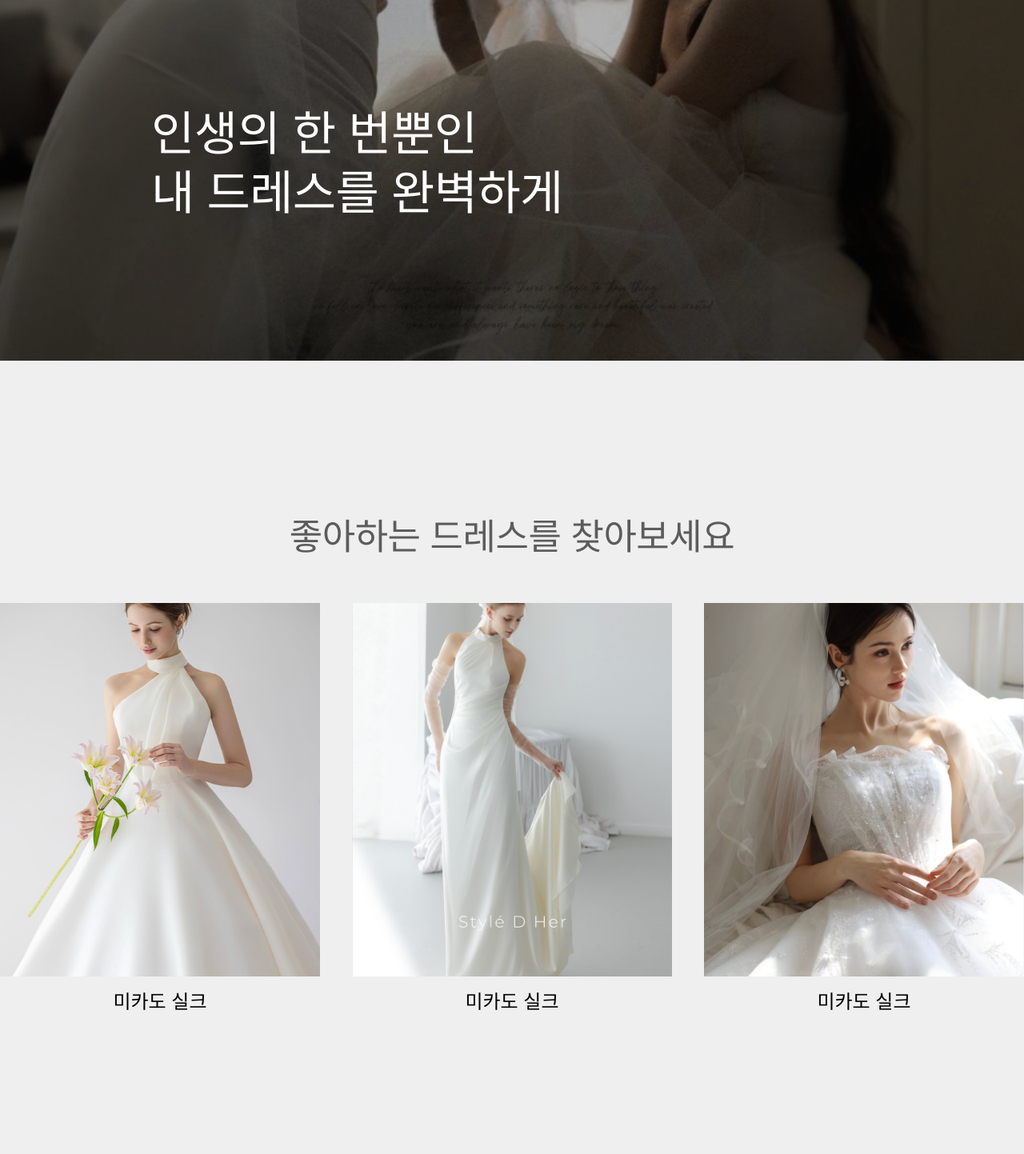
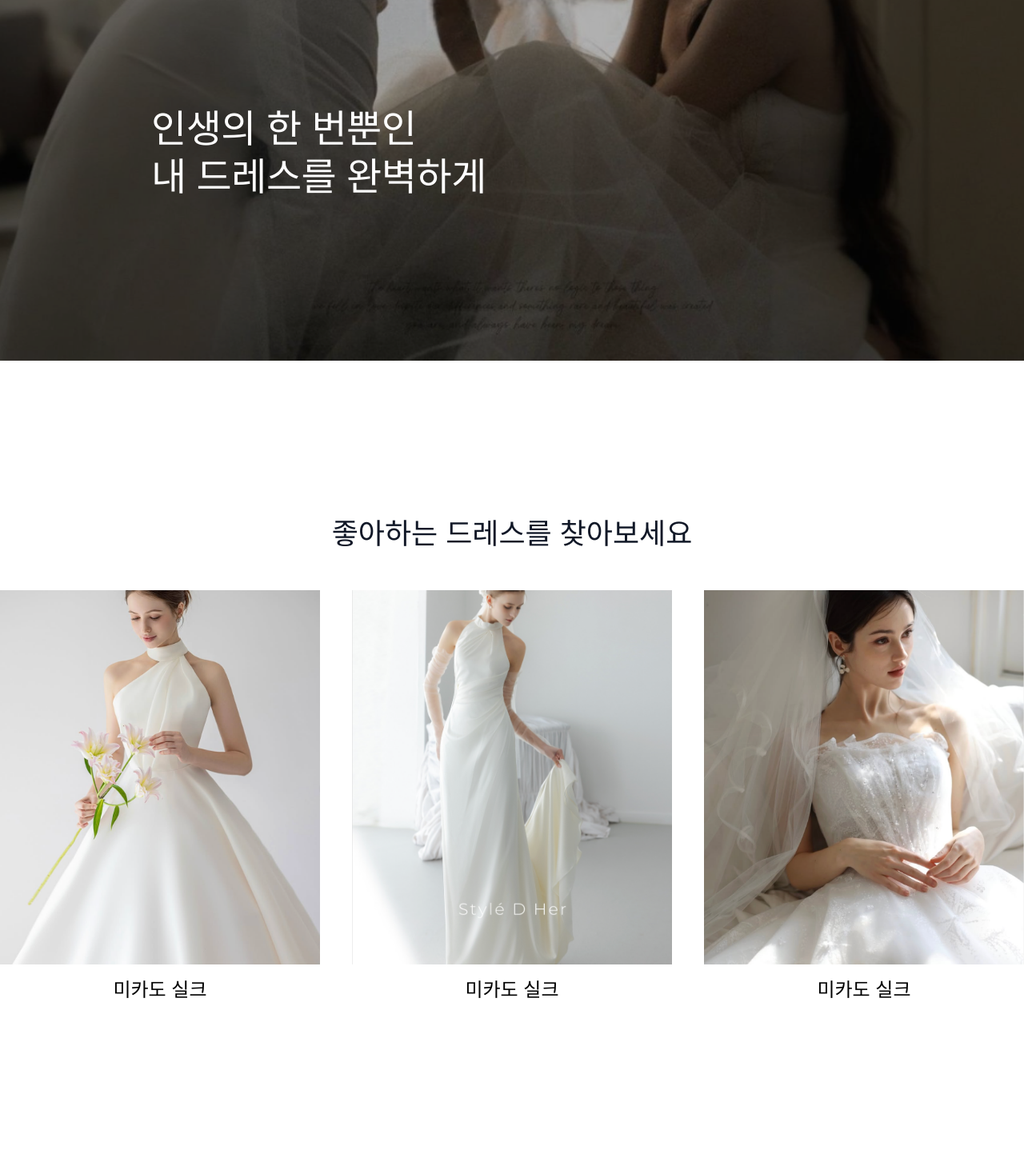
Before and after one commit to MARRYDRESS/MARRID_FRONT, a Next.js app: page / in a window 1280 px wide. Shown: the part 360-1803 px from the top of the page at 80% size. Built offline with nearby package versions, Linux system fonts and the light colour scheme.

Commit message:
feat :: 슬라이드 버튼 슬롯

```diff
--- a/src/app/page.tsx
+++ b/src/app/page.tsx
@@ -44,7 +44,7 @@ export default function Home() {
 
 const Main = styled.main`
   min-height: 100vh;
-  background: #efefef;
+  background: ${color.white};
   color: #18181b;
 `;
 
@@ -73,9 +73,8 @@ const HeroTitle = styled.h1`
   position: absolute;
   left: 189px;
   top: 492px;
-  color: #fff;
-  font-size: 59px;
-  font-weight: 300;
+  color: ${color.white};
+  font-size: ${font["title-lg"]};
   line-height: 1.25;
   letter-spacing: -0.01em;
 `;
--- a/src/components/common/selectComponent.tsx
+++ b/src/components/common/selectComponent.tsx
@@ -1,6 +1,7 @@
 import styled from "styled-components";
 import font from "@/src/style/font";
 import color from "@/src/style/color";
+import SlideButton from "@/src/components/common/slideBtn";
 
 type SelectSectionProps = {
   id?: string;
@@ -22,6 +23,8 @@ export default function SelectComponent({ id, title, images }: SelectSectionProp
           </Card>
         ))}
       </Grid>
+      <SlideButton direction="left" variant="light" />
+      <SlideButton direction="right" variant="light" />
     </Section>
   );
 }
@@ -35,10 +38,8 @@ const Section = styled.section`
 const Title = styled.h2`
   padding: 48px 0;
   text-align: center;
-  font-size: 45px;
-  font-weight: 300;
-  letter-spacing: -0.01em;
-  color: #5c5c5c;
+  font-size: ${font["title-md"]};
+  color: ${color.gray900};
 `;
 
 const Grid = styled.div`
--- a/src/components/common/slideBtn.tsx
+++ b/src/components/common/slideBtn.tsx
@@ -5,6 +5,7 @@ import styled from "styled-components";
 type Props = {
   direction: "left" | "right";
   variant: "light" | "dark";
+  disabled?: boolean;
   onClick?: () => void;
 };
 
@@ -13,7 +14,7 @@ const ICON_SRC = {
   dark: { left: "/icon/blackBack.svg", right: "/icon/blackFront.svg" },
 } as const;
 
-export default function SlideButton({ direction, variant, onClick }: Props) {
+export default function SlideButton({ direction, variant, disabled, onClick }: Props) {
   function ArrowLeft() {
     const isLight = variant === "light";
     return (
@@ -44,15 +45,18 @@ export default function SlideButton({ direction, variant, onClick }: Props) {
     <Button
       type="button"
       $variant={variant}
-      onClick={onClick}
+      $disabled={Boolean(disabled)}
+      disabled={disabled}
+      onClick={disabled ? undefined : onClick}
       aria-label={direction === "left" ? "이전" : "다음"}
+      aria-disabled={disabled}
     >
       {direction === "left" ? <ArrowLeft /> : <ArrowRight />}
     </Button>
   );
 }
 
-const Button = styled.button<{ $variant: Props["variant"] }>`
+const Button = styled.button<{ $variant: Props["variant"]; $disabled: boolean }>`
   box-sizing: border-box;
   width: 52px;
   height: 52px;
@@ -63,12 +67,13 @@ const Button = styled.button<{ $variant: Props["variant"] }>`
   border-radius: 100px;
   border: 1px solid ${({ $variant }) => ($variant === "light" ? "#ffffff" : "#111827")};
   background: transparent;
-  cursor: pointer;
+  cursor: ${({ $disabled }) => ($disabled ? "default" : "pointer")};
   flex-shrink: 0;
   transition: opacity 0.25s ease;
   overflow: hidden;
+  opacity: ${({ $disabled }) => ($disabled ? 0.2 : 1)};
 
-  &:hover {
+  &:hover:not(:disabled) {
     opacity: 0.88;
   }
 
--- a/src/components/layout/header.tsx
+++ b/src/components/layout/header.tsx
@@ -2,6 +2,7 @@
 
 import Link from "next/link";
 import styled from "styled-components";
+import color from "@/src/style/color";
 
 const navItems = [
   { label: "아바타 만들기", href: "#top" },
@@ -48,7 +49,7 @@ const HoverTrigger = styled.div`
 const HeaderBar = styled.header`
   transform: translateY(-100%);
   border-bottom: 1px solid #cfcfcf;
-  background: rgba(239, 239, 239, 0.95);
+  background: ${color.white};
   transition: transform 0.45s ease;
   backdrop-filter: blur(6px);
 `;
```
